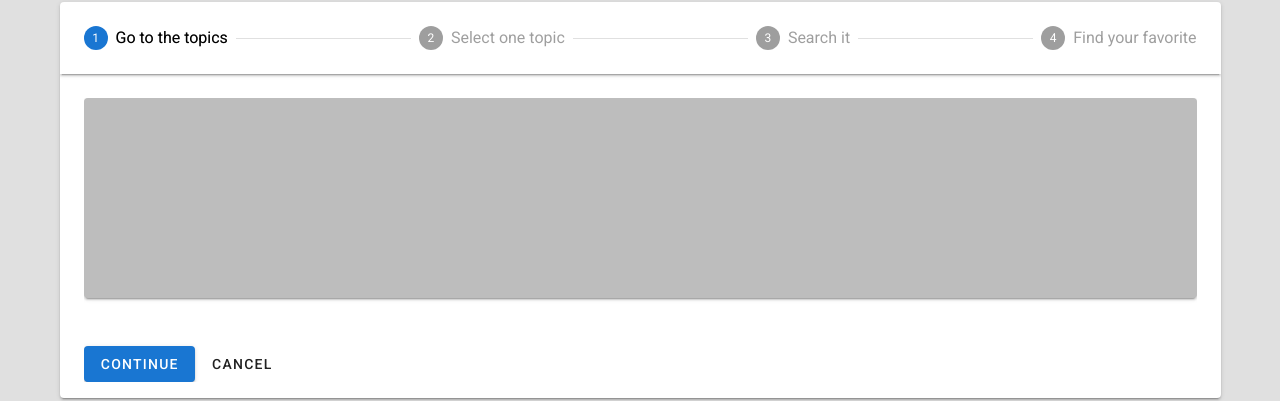
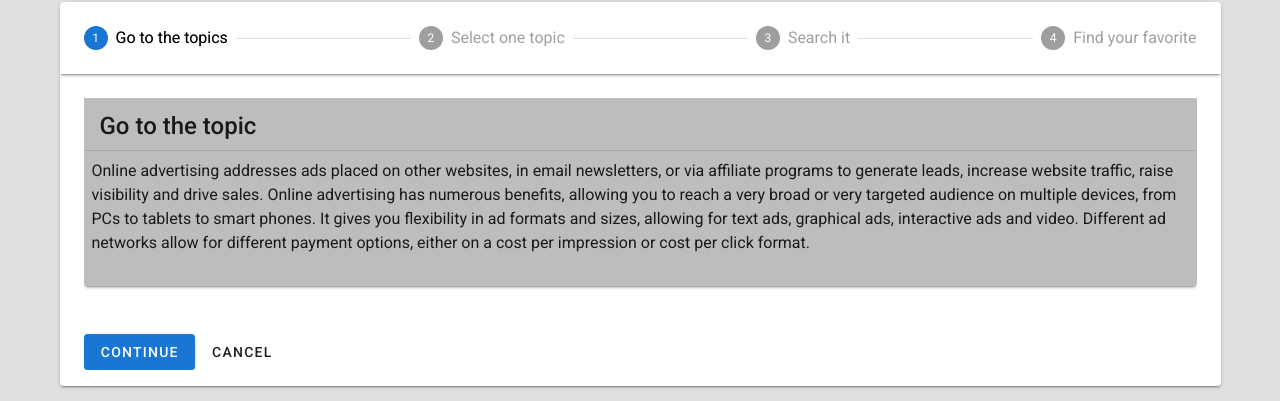
Before and after one commit to randika-chathuranga/vue-frontend, a Vue app: page /favourites in a window 1280 px wide. Shown: the part 294-695 px from the top of the page. Built offline with nearby package versions, Linux system fonts and the light colour scheme.

Commit message:
Update Favourites.vue
updated Go to the topics content

```diff
--- a/src/views/Favourites.vue
+++ b/src/views/Favourites.vue
@@ -17,7 +17,19 @@
 
                     <v-stepper-items>
                     <v-stepper-content step="1">
-                    <v-card  class="mb-12" color="grey lighten-1" height="200px"></v-card>
+                    <v-card  class="mb-12" color="grey lighten-1" height="200px">
+                        <v-row wrap flat class="pt-5 pb-5">
+                            <v-flex class="text-h5 mt-1 ml-7 font-weight-medium">Go to the topic</v-flex>
+                        </v-row>
+                        <v-divider></v-divider>
+                        <v-row wrap flat>
+                            <v-flex class="pa-2 mt-3 ml-3">
+                            Online advertising addresses ads placed on other websites, in email newsletters, or via affiliate programs to generate leads, increase website traffic, raise visibility and drive sales.
+                            Online advertising has numerous benefits, allowing you to reach a very broad or very targeted audience on multiple devices, from PCs to tablets to smart phones. It gives you flexibility in ad formats and sizes,
+                            allowing for text ads, graphical ads, interactive ads and video. Different ad networks allow for different payment options, either on a cost per impression or cost per click format.
+                            </v-flex>
+                        </v-row>
+                    </v-card>
                     <v-btn color="primary" @click="e1 = 2">Continue</v-btn>
                     <v-btn text>Cancel</v-btn>
                     </v-stepper-content>
```
